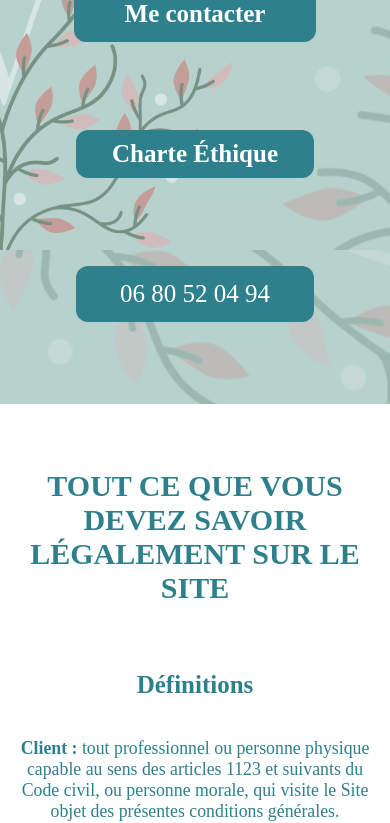
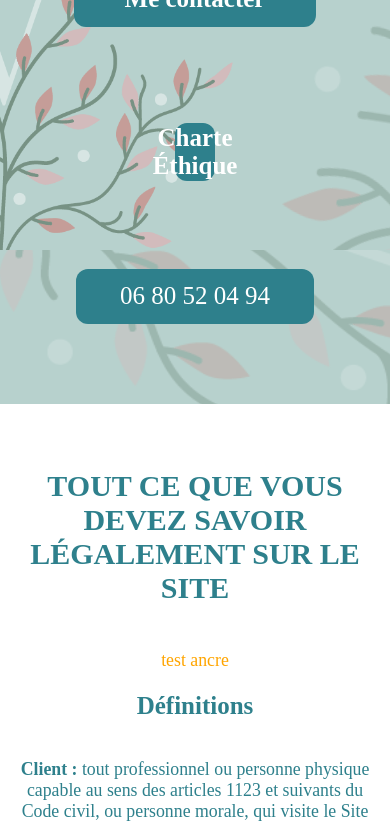
Before and after one commit to web-dvp-web/chantal-vivent, a React (Create React App) app: page /mentionslegales in a window 390 px wide. Shown: the part 960-1783 px from the top of the page. Built offline with nearby package versions, Linux system fonts and the light colour scheme.

Commit message:
test ancre

```diff
--- a/src/App.js
+++ b/src/App.js
@@ -33,6 +33,7 @@ function App() {
           logo={logochantalvivent}
           />
           </div>
+              <main className="main-content">
         <Routes>
           <Route path="/" element={<PagePrincipale />} />
           <Route exact path="/prestations-chantalvivent-Medium-Voyante" element={<PagePrestations />} />
@@ -57,7 +58,7 @@ function App() {
       <Route exact path="/mentionslegales" element={<PageMentionsLegales />} />
       <Route exact path="/charte-éthique" element={<PageCharte />} />
         </Routes>
-
+      </main>
       </header>
       <Footer
         titre="CHANTAL VIVENT"
--- a/src/components/mentionslegales/MentionsLegales.jsx
+++ b/src/components/mentionslegales/MentionsLegales.jsx
@@ -1,5 +1,6 @@
 import './mentionslegales.css';
 import { Fade } from "react-awesome-reveal";
+import { NavLink } from 'react-router-dom';
 const MentionsLegales = () => {
 
     return(
@@ -11,6 +12,7 @@ const MentionsLegales = () => {
                 </h1>
             </div>
             </Fade>
+            <NavLink to='/mentionslegales#conditions-generales'>test ancre</NavLink>
              <h2 className='h2ML'>Définitions</h2>
                 <p><b>Client :</b> tout professionnel ou personne physique capable au sens des articles 1123 et suivants du Code civil, ou personne morale, qui visite le Site objet des présentes conditions générales.<br/>
                 <b>Prestations et Services :</b> <a href="https://chantalvivent.fr/">https://chantalvivent.fr/</a> met à disposition des Clients :</p>
@@ -201,6 +203,15 @@ const MentionsLegales = () => {
                 <h3>Article 9.2. BALISES (“TAGS”) INTERNET</h3>
 
 
+
+
+                <section id="conditions-generales">
+                <h2> test ancre Conditions générales d'utilisation</h2>
+                {/* Contenu de la section */}
+                </section>
+
+
+
                 <p>
 
                 <a href="https://chantalvivent.fr/">https://chantalvivent.fr/</a> peut employer occasionnellement des balises Internet (également appelées « tags », ou balises d’action, GIF à un pixel, GIF transparents, GIF invisibles et GIF un à un) et les déployer par l’intermédiaire d’un partenaire spécialiste d’analyses Web susceptible de se trouver (et donc de stocker les informations correspondantes, y compris l’adresse IP de l’Utilisateur) dans un pays étranger.</p>
--- a/src/components/navbar2/NavBar2.css
+++ b/src/components/navbar2/NavBar2.css
@@ -18,7 +18,7 @@ div.allNB2MentionsLegales{
     width: 70%;
     height: 5em;
 }
-a.aNB2MentionsLegale{
+div.aNB2MentionsLegale{
     margin-bottom: 1em;
     width: 100%;
     height: 1.5em;
--- a/src/components/navbar2/NavBar2.jsx
+++ b/src/components/navbar2/NavBar2.jsx
@@ -1,6 +1,5 @@
 import logoTel from '../../images/contact2.svg';
 import './NavBar2.css';
-
 const NavBar2 = (props) => {
   return (
     <div className="allNavBar2Container">
```
Also changed, not shown: src/pages/pagecontact/PageContact.jsx (+8 -11 lines), src/App.css (line endings or trailing spaces).
